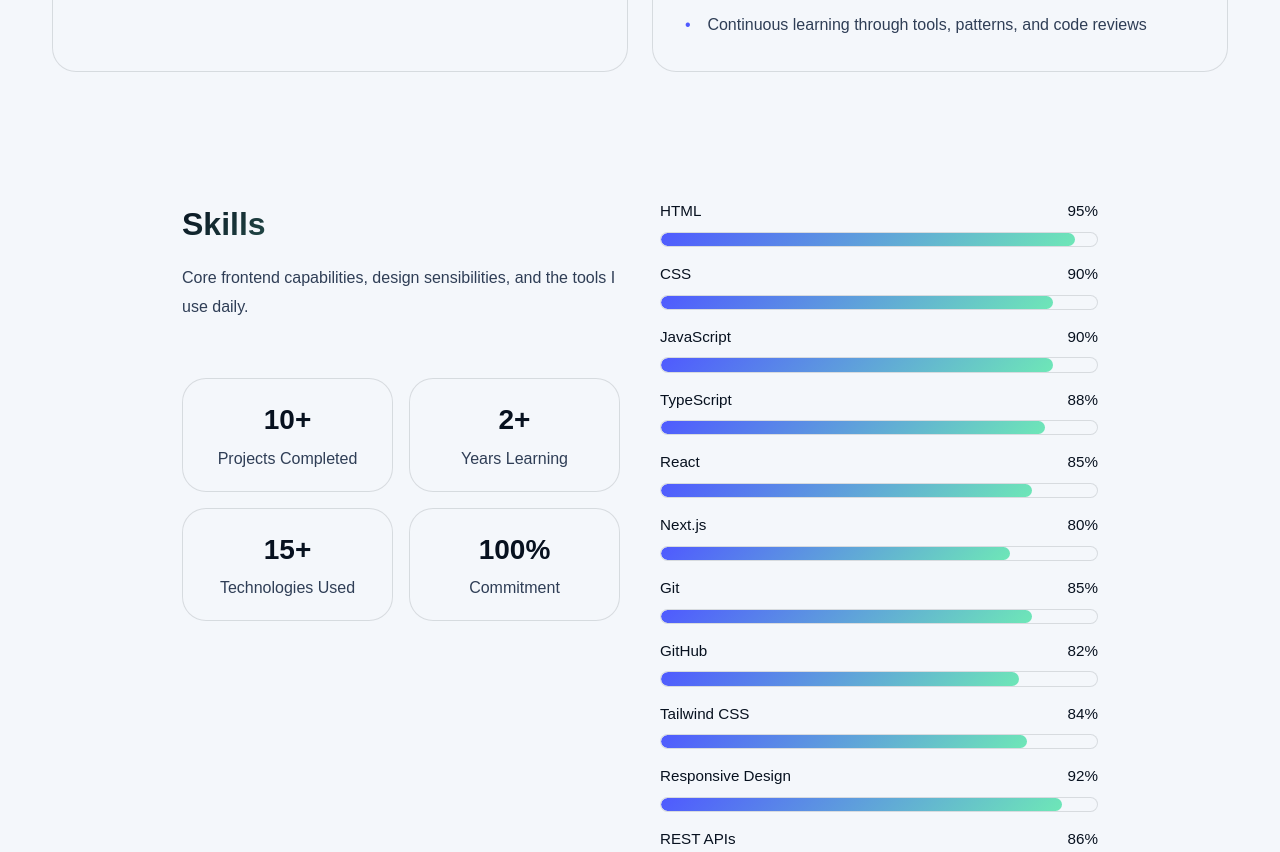
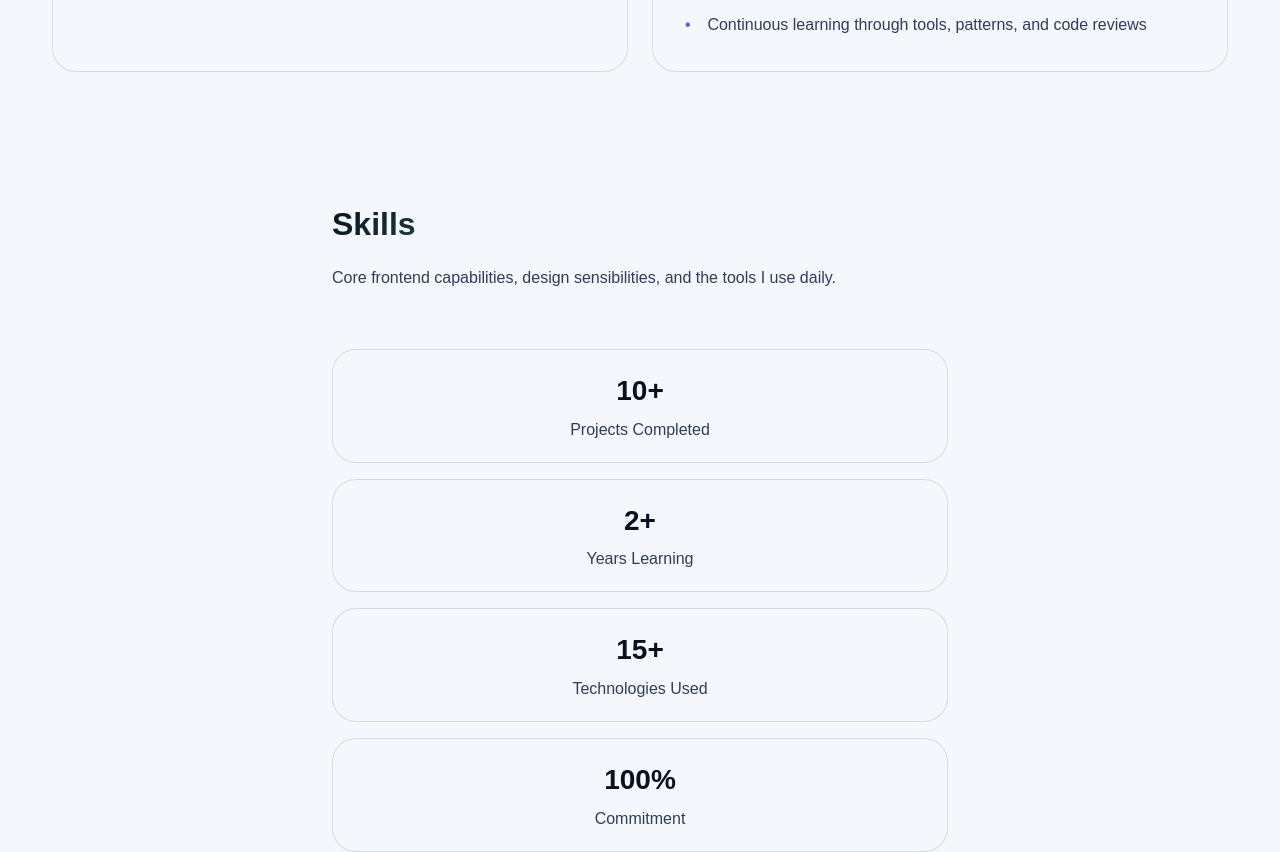
Before and after one commit to Lekan101/landingPage, a Next.js app: page / in a window 1280 px wide. Shown: the part 2860-3712 px from the top of the page. Built offline with nearby package versions, Linux system fonts and the light colour scheme.

Commit message:
Enforce single-column skills section layout

```diff
--- a/app/page.module.css
+++ b/app/page.module.css
@@ -519,11 +519,11 @@
 }
 
 .skillsSection {
-  max-width: 980px;
+  max-width: 680px;
   margin: 0 auto;
   display: grid;
-  grid-template-columns: minmax(0, 0.95fr) minmax(0, 1.15fr);
-  gap: 2.5rem;
+  grid-template-columns: 1fr;
+  gap: 1.75rem;
   align-items: start;
 }
 
@@ -534,7 +534,7 @@
 
 .skillCountersGrid {
   display: grid;
-  grid-template-columns: repeat(2, minmax(0, 1fr));
+  grid-template-columns: 1fr;
   gap: 1rem;
   margin-bottom: 0;
 }
@@ -557,11 +557,6 @@
 .counterCard span {
   color: var(--danger-color);
   line-height: 1.5;
-}
-
-.skillsSection{
-  display: grid;
-  grid-template-columns: repeat(2, 1fr);
 }
 
 .skillBarGrid {
```
